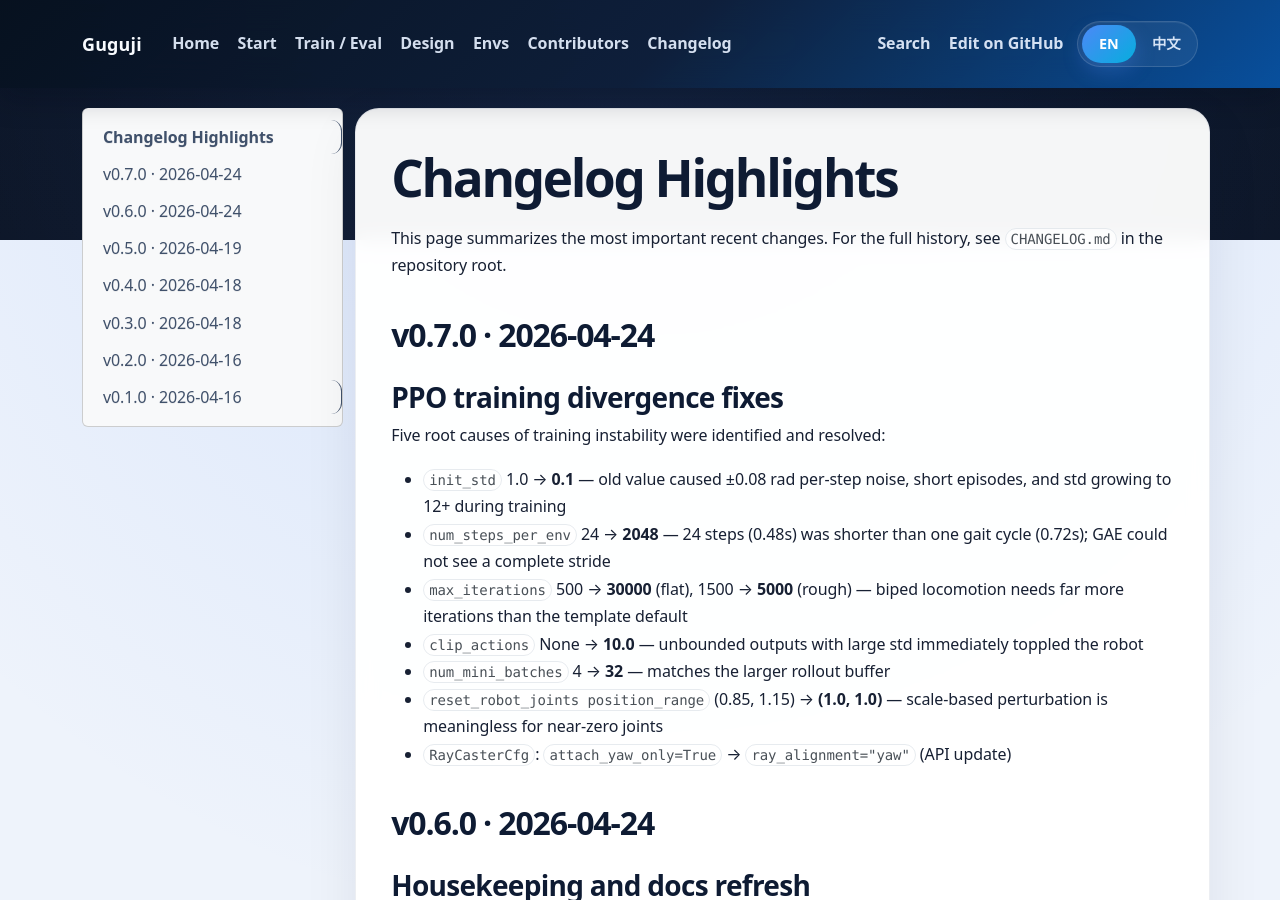
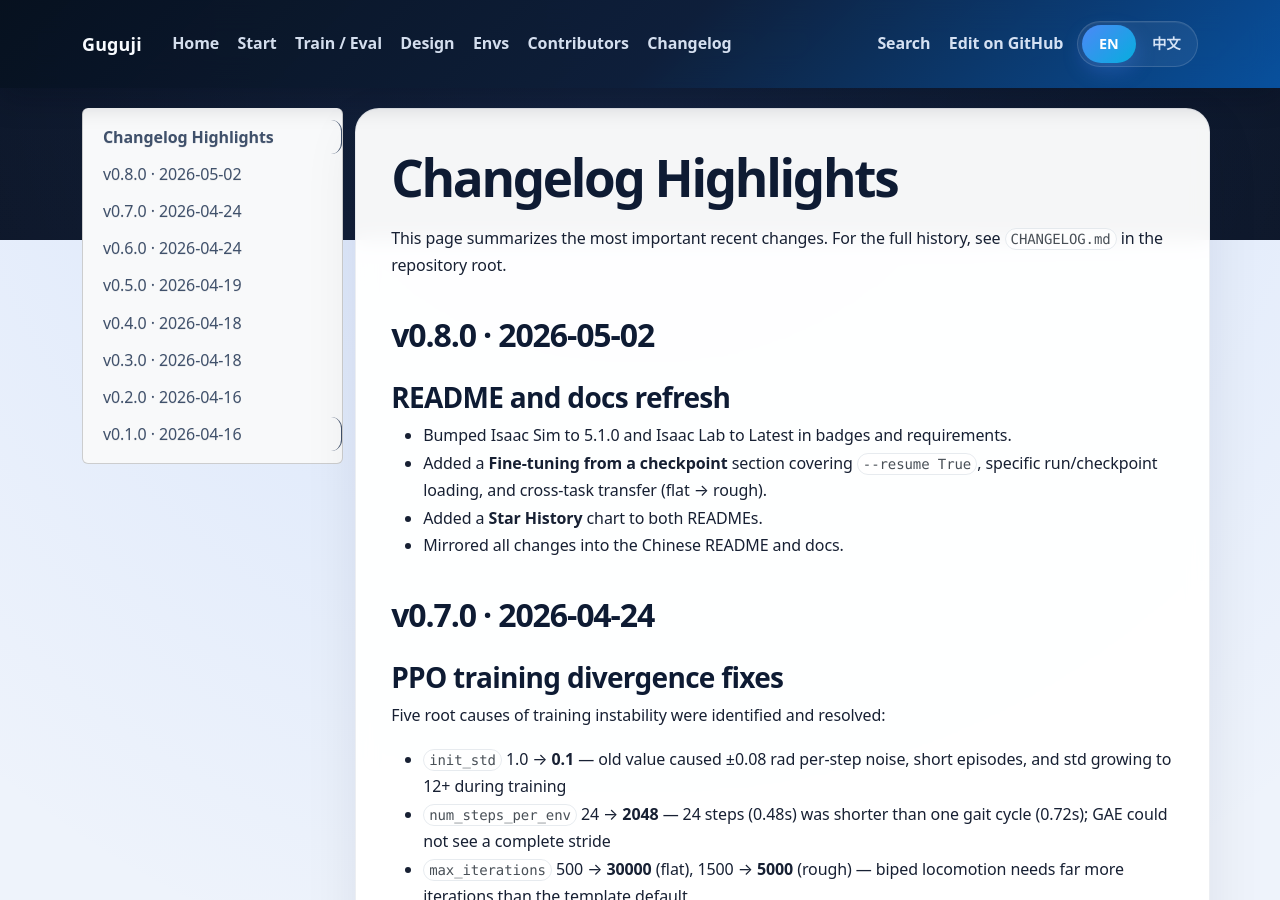
Before and after one commit to osrbot/guguji_isaaclab, an MkDocs documentation site: the page built from docs/changelog.md, in a window 1280 px wide and 900 px high. Built offline with MkDocs 1.6.1, drawn with Linux system fonts in a browser that asks for light colours; nearby versions of some CDN libraries.

Commit message:
docs: add v0.8.0 changelog entry
Co-Authored-By: kitso666 <kitso@osrbot.com>

```diff
--- a/docs/changelog.md
+++ b/docs/changelog.md
@@ -1,6 +1,15 @@
 # Changelog Highlights
 
 This page summarizes the most important recent changes. For the full history, see `CHANGELOG.md` in the repository root.
+
+## v0.8.0 · 2026-05-02
+
+### README and docs refresh
+
+- Bumped Isaac Sim to 5.1.0 and Isaac Lab to Latest in badges and requirements.
+- Added a **Fine-tuning from a checkpoint** section covering `--resume True`, specific run/checkpoint loading, and cross-task transfer (flat → rough).
+- Added a **Star History** chart to both READMEs.
+- Mirrored all changes into the Chinese README and docs.
 
 ## v0.7.0 · 2026-04-24
 
```
Also changed, not shown: CHANGELOG.md (+13 -0 lines), docs/zh/changelog.md (+9 -0 lines).
